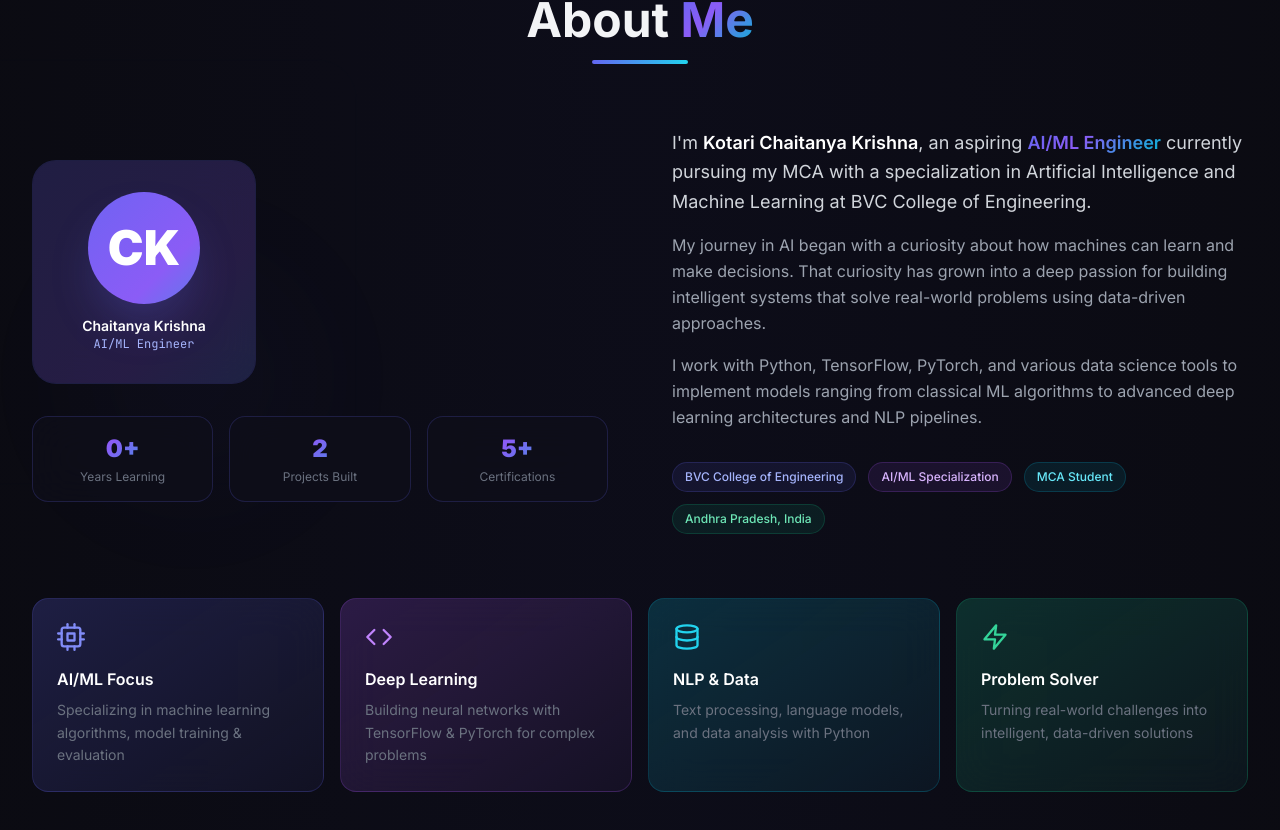
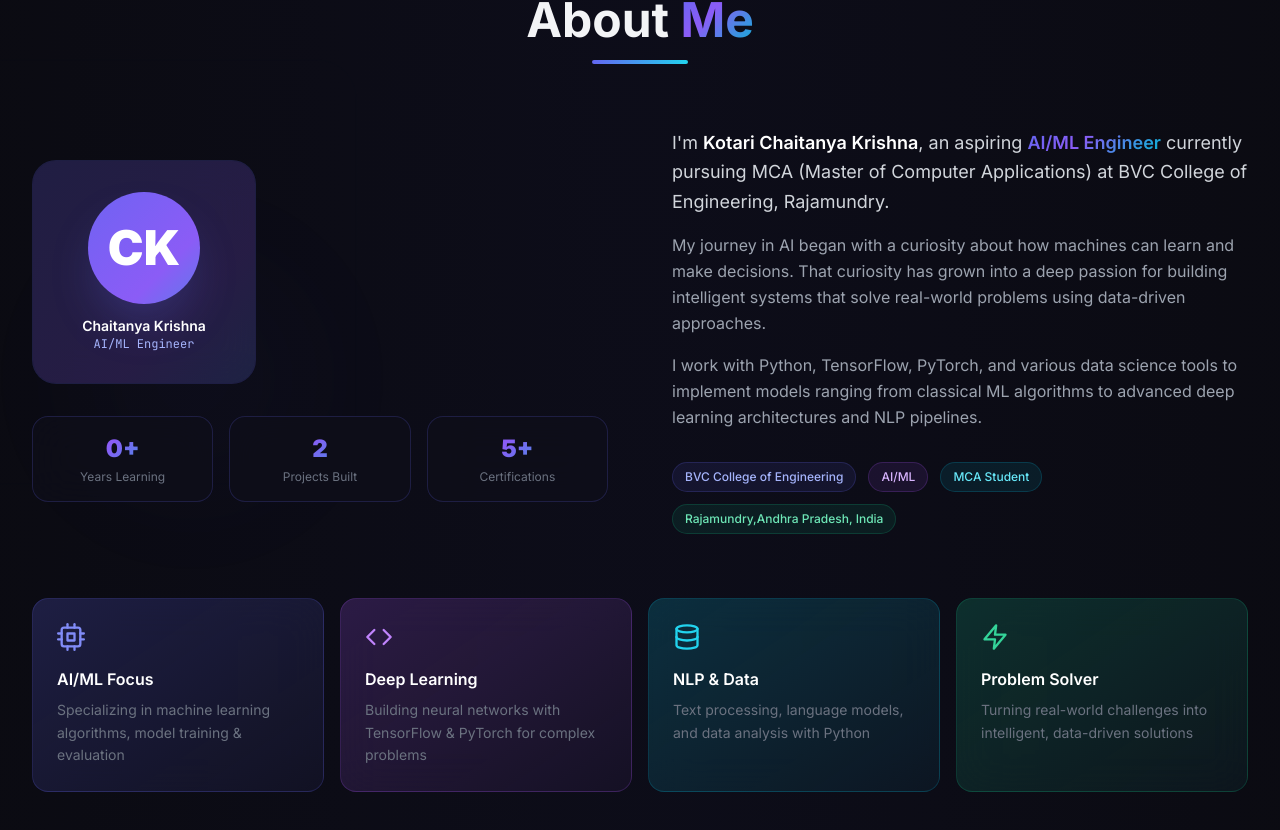
Before and after one commit to Chaitanya8822/Portfolio, a React (Vite) app: page / in a window 1280 px wide. Shown: the part 932-1762 px from the top of the page. Built offline with nearby package versions, Linux system fonts and the light colour scheme.

Commit message:
Fix: correct About bio text - MCA full form typo, update location and specialization pills

```diff
--- a/src/components/About.jsx
+++ b/src/components/About.jsx
@@ -131,8 +131,7 @@ export default function About() {
               <p className="text-gray-300 text-lg leading-relaxed">
                 I'm <span className="text-white font-semibold">Kotari Chaitanya Krishna</span>, an
                 aspiring <span className="gradient-text font-semibold">AI/ML Engineer</span> currently
-                pursuing my MCA with a specialization in Artificial Intelligence and Machine Learning
-                at BVC College of Engineering.
+                pursuing MCA (Master of Computer Applications) at BVC College of Engineering, Rajamundry.
               </p>
               <p className="text-gray-400 leading-relaxed">
                 My journey in AI began with a curiosity about how machines can learn and make
@@ -150,9 +149,9 @@ export default function About() {
             <div className="flex flex-wrap gap-3 pt-2">
               {[
                 { label: 'BVC College of Engineering', color: 'indigo' },
-                { label: 'AI/ML Specialization', color: 'purple' },
+                { label: 'AI/ML', color: 'purple' },
                 { label: 'MCA Student', color: 'cyan' },
-                { label: 'Andhra Pradesh, India', color: 'emerald' },
+                { label: 'Rajamundry,Andhra Pradesh, India', color: 'emerald' },
               ].map(({ label, color }) => (
                 <span
                   key={label}
```
